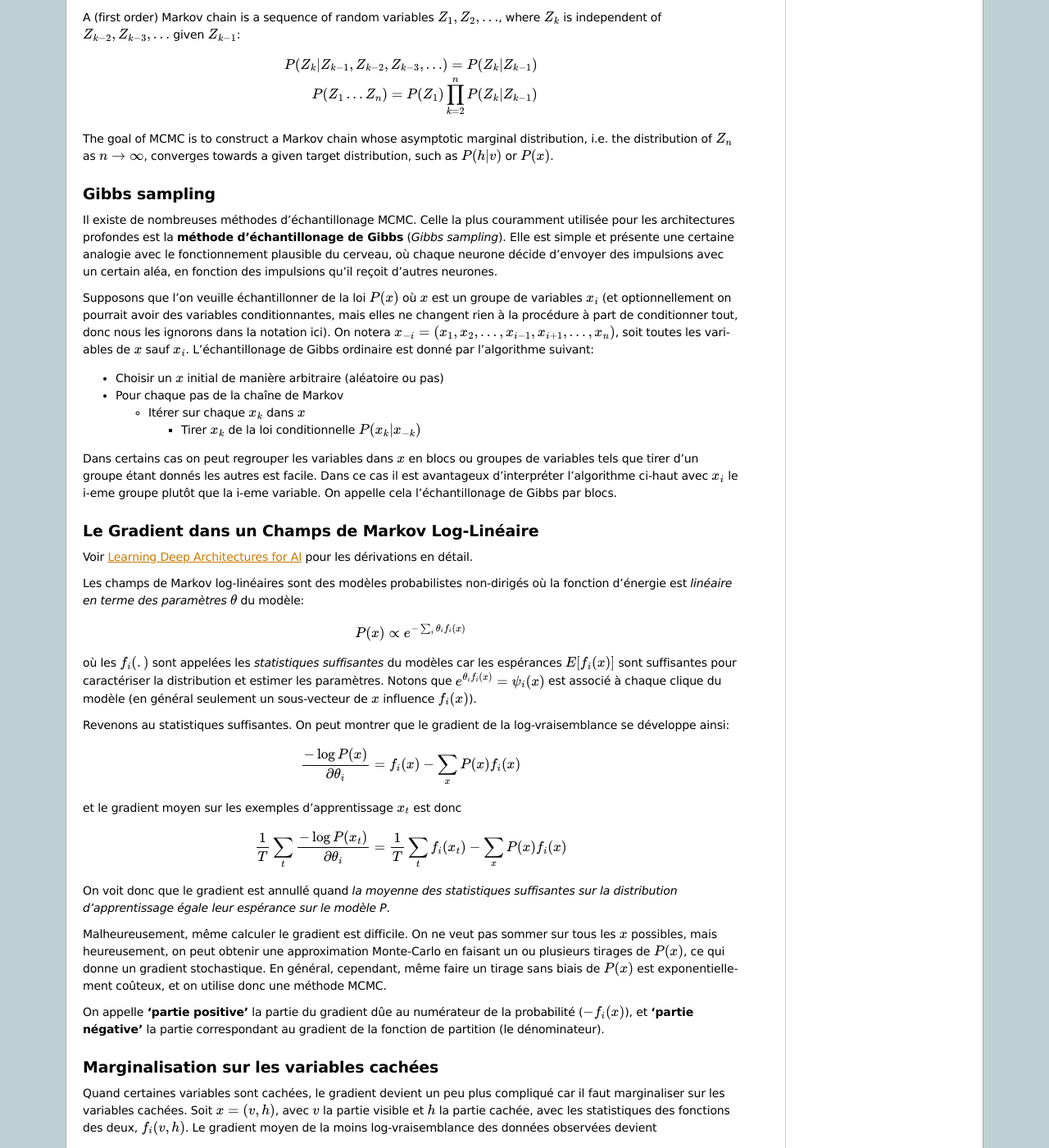
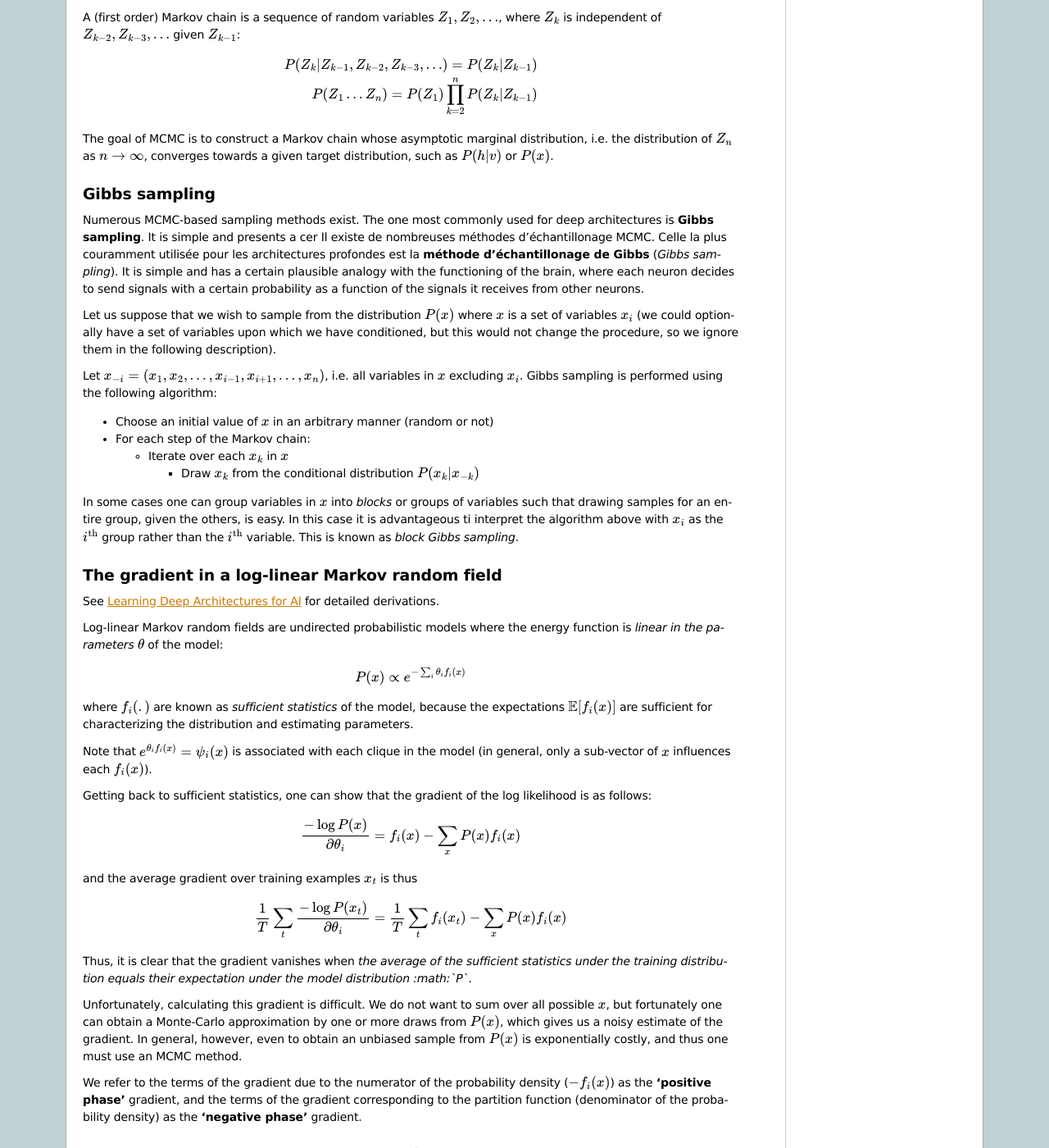
Before and after one commit to goodfeli/galatea, a Sphinx documentation site: the page built from notes_de_cours/doc/deepgm_en.txt, in a window 1280 px wide and 1400 px high, scrolled down 2152 px. Shown: the whole window at 82% size. Built offline with Sphinx 7.4.7, drawn with Linux system fonts in a browser that asks for light colours; formulas are drawn with MathJax 3; pages that are not in the unit, such as notebooks, are missing from menus; some of the changed text lies outside the part shown.

Commit message:
A bit more progress on the translation of the generative model notes.

```diff
--- a/notes_de_cours/doc/deepgm_en.txt
+++ b/notes_de_cours/doc/deepgm_en.txt
@@ -181,88 +181,89 @@ distribution, such as  :math:`P(h | v)` or :math:`P(x)`.
 Gibbs sampling
 --------------
 
+Numerous MCMC-based sampling methods exist. The one most commonly
+used for deep architectures is **Gibbs sampling**. It is simple and
+presents a cer
 Il existe de nombreuses méthodes d'échantillonage MCMC. Celle
 la plus couramment utilisée pour les architectures
 profondes est la **méthode d'échantillonage de Gibbs**
-(*Gibbs sampling*). Elle est simple et présente une certaine
-analogie avec le fonctionnement plausible du cerveau,
-où chaque neurone décide d'envoyer des impulsions
-avec un certain aléa, en fonction des impulsions qu'il
-reçoit d'autres neurones.
+(*Gibbs sampling*). It is simple and has a certain plausible
+analogy with the functioning of the brain, where each neuron
+decides to send signals with a certain probability as a function
+of the signals it receives from other neurons.
 
-Supposons que l'on veuille échantillonner de la loi :math:`P(x)`
-où :math:`x` est un groupe de variables :math:`x_i`
-(et optionnellement on pourrait avoir des variables conditionnantes,
-mais elles ne changent rien à la procédure à part de conditionner
-tout, donc nous les ignorons dans la notation ici).
-On notera :math:`x_{-i}=(x_1,x_2,\ldots,x_{i-1},x_{i+1},\ldots,x_n)`,
-soit toutes les variables de :math:`x` sauf :math:`x_i`.
-L'échantillonage de Gibbs ordinaire est donné par l'algorithme suivant:
+Let us suppose that we wish to sample from the distribution :math:`P(x)`
+where :math:`x` is a set of variables :math:`x_i` (we could optionally
+have a set of variables upon which we have conditioned, but this would
+not change the procedure, so we ignore them in the following description).
 
-* Choisir un :math:`x` initial de manière arbitraire (aléatoire ou pas)
-* Pour chaque pas de la chaîne de Markov
+Let :math:`x_{-i}=(x_1,x_2,\ldots,x_{i-1},x_{i+1},\ldots,x_n)`, i.e.
+all variables in :math:`x` excluding :math:`x_i`. Gibbs sampling is
+performed using the following algorithm:
 
-  * Itérer sur chaque :math:`x_k` dans :math:`x`
+* Choose an initial value of :math:`x` in an arbitrary manner (random or not)
+* For each step of the Markov chain:
 
-    * Tirer :math:`x_k` de la loi conditionnelle :math:`P(x_k | x_{-k})`
+  * Iterate over each :math:`x_k` in :math:`x`
 
-Dans certains cas on peut regrouper les variables dans :math:`x`
-en blocs ou groupes de variables tels que tirer d'un groupe étant donnés les autres
-est facile. Dans ce cas il est avantageux d'interpréter l'algorithme
-ci-haut avec :math:`x_i` le i-eme groupe plutôt que la i-eme
-variable. On appelle cela l'échantillonage de Gibbs par blocs.
+    * Draw :math:`x_k` from the conditional distribution :math:`P(x_k | x_{-k})`
 
-Le Gradient dans un Champs de Markov Log-Linéaire
--------------------------------------------------
+In some cases one can group variables in :math:`x` into *blocks* or groups of
+variables such that drawing samples for an entire group, given the others, is
+easy. In this case it is advantageous ti interpret the algorithm above with
+:math:`x_i` as the :math:`i^{\mathrm{th}}` group rather than the
+:math:`i^{\mathrm{th}}` variable.  This is known as *block Gibbs sampling*.
 
-Voir
-`Learning Deep Architectures for AI <http://www.iro.umontreal.ca/%7Elisa/publications2/index.php/publications/show/239>`_
-pour les dérivations en détail.
+The gradient in a log-linear Markov random field
+------------------------------------------------
 
-Les champs de Markov log-linéaires sont des modèles probabilistes non-dirigés
-où la fonction d'énergie est *linéaire en terme des paramètres*
-:math:`\theta` du modèle:
+See
+`Learning Deep Architectures for AI
+<http://www.iro.umontreal.ca/%7Elisa/publications2/index.php/publications/show/239>`_
+for detailed derivations.
+
+Log-linear Markov random fields are undirected probabilistic models where
+the energy function is *linear in the parameters* :math:`\theta` of the model:
 
 .. math::
   P(x) \propto e^{-\sum_i \theta_i f_i(x)}
 
-où les :math:`f_i(.)` sont appelées les *statistiques suffisantes*
-du modèles car les espérances :math:`E[f_i(x)]` sont suffisantes
-pour caractériser la distribution et estimer les paramètres.
-Notons que :math:`e^{\theta_i f_i(x)} = \psi_i(x)` est
-associé à chaque clique du modèle (en général seulement
-un sous-vecteur de :math:`x` influence :math:`f_i(x)`).
+where :math:`f_i(.)` are known as *sufficient statistics*
+of the model, because the expectations :math:`\mathbb{E}[f_i(x)]` are
+sufficient for characterizing the distribution and estimating parameters.
 
-Revenons au statistiques suffisantes.
-On peut montrer que le gradient de la log-vraisemblance
-se développe ainsi:
+Note that :math:`e^{\theta_i f_i(x)} = \psi_i(x)` is associated with
+each clique in the model (in general, only a sub-vector of :math:`x`
+influences each :math:`f_i(x)`).
+
+Getting back to sufficient statistics, one can show that the
+gradient of the log likelihood is as follows:
 
 .. math::
   \frac{-\log P(x)}{\partial \theta_i} = f_i(x) - \sum_x P(x) f_i(x)
 
-et le gradient moyen sur les exemples d'apprentissage :math:`x_t`
-est donc
+and the average gradient over training examples :math:`x_t` is thus
 
 .. math::
   \frac{1}{T} \sum_t \frac{-\log P(x_t)}{\partial \theta_i} =
             \frac{1}{T}\sum_t f_i(x_t) - \sum_x P(x) f_i(x)
 
-On voit donc que le gradient est annullé quand *la moyenne des
-statistiques suffisantes sur la distribution d'apprentissage
-égale leur espérance sur le modèle P*.
+Thus, it is clear that the gradient vanishes when *the average
+of the sufficient statistics under the training distribution
+equals their expectation under the model distribution :math:`P`*.
 
-Malheureusement, même calculer le gradient est difficile.
-On ne veut pas sommer sur tous les :math:`x` possibles, mais
-heureusement, on peut obtenir une approximation Monte-Carlo
-en faisant un ou plusieurs tirages de :math:`P(x)`, ce qui
-donne un gradient stochastique. En général, cependant, même
-faire un tirage sans biais de :math:`P(x)` est exponentiellement
-coûteux, et on utilise donc une méthode MCMC.
+Unfortunately, calculating this gradient is difficult. We do not want
+to sum over all possible :math:`x`, but fortunately one can obtain
+a Monte-Carlo approximation  by one or more draws from :math:`P(x)`,
+which gives us a noisy estimate of the gradient. In general, however,
+even to obtain an unbiased sample from :math:`P(x)` is exponentially
+costly, and thus one must use an MCMC method.
 
-On appelle **'partie positive'** la partie du gradient
-dûe au numérateur de la probabilité (:math:`-f_i(x)`),
-et **'partie négative'** la partie correspondant au gradient
-de la fonction de partition (le dénominateur).
+We refer to the terms of the gradient due to the numerator of
+the probability density (:math:`-f_i(x)`) as the **'positive phase'**
+gradient, and the terms of the gradient corresponding to the partition
+function (denominator of the probability density) as the
+**'negative phase'** gradient.
 
 Marginalisation sur les variables cachées
 -----------------------------------------
--- a/notes_de_cours/doc/deepgm_fr.txt
+++ b/notes_de_cours/doc/deepgm_fr.txt
@@ -1,4 +1,4 @@
-.. _deepgm:
+.. _deepgm_fr:
 
 Modèles probabilistes pour les architectures profondes
 ======================================================
```
Also changed, not shown: other parts of notes_de_cours/doc/deepgm_en.txt (+1 -1 lines).
